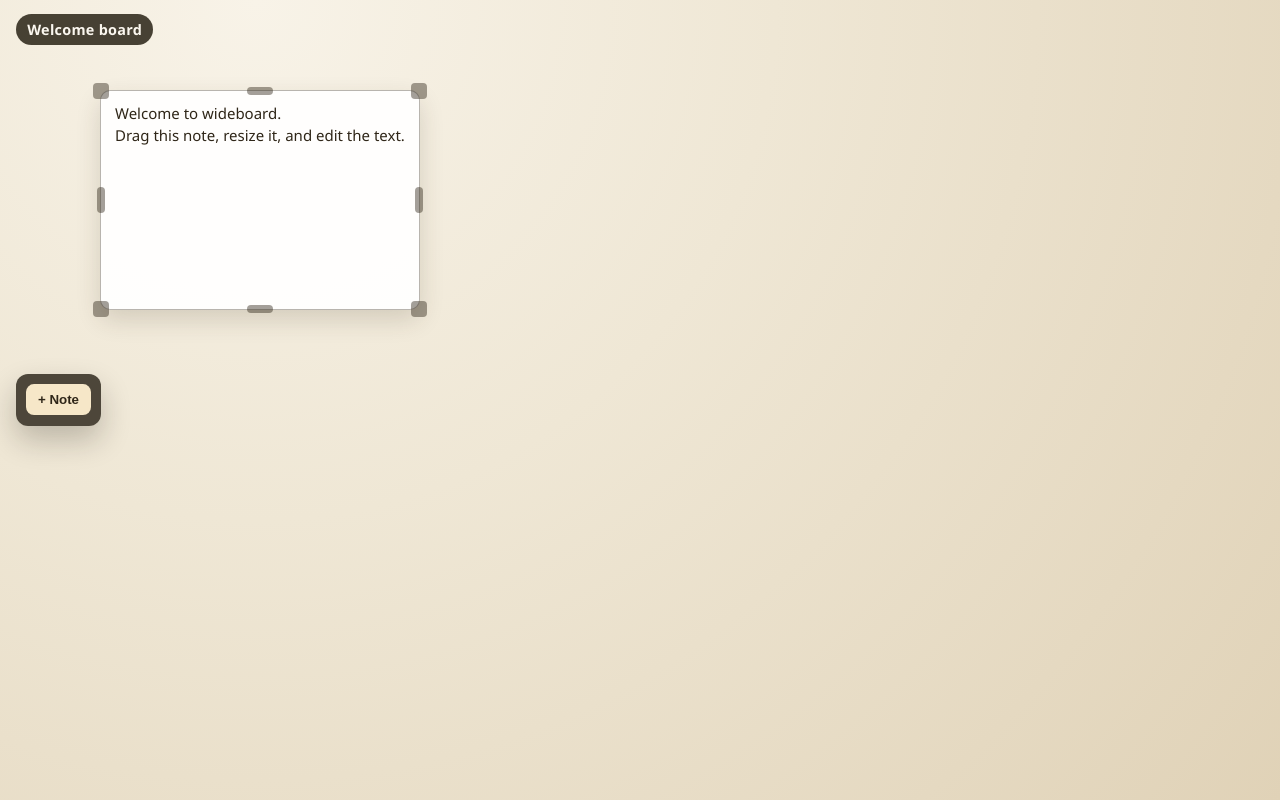
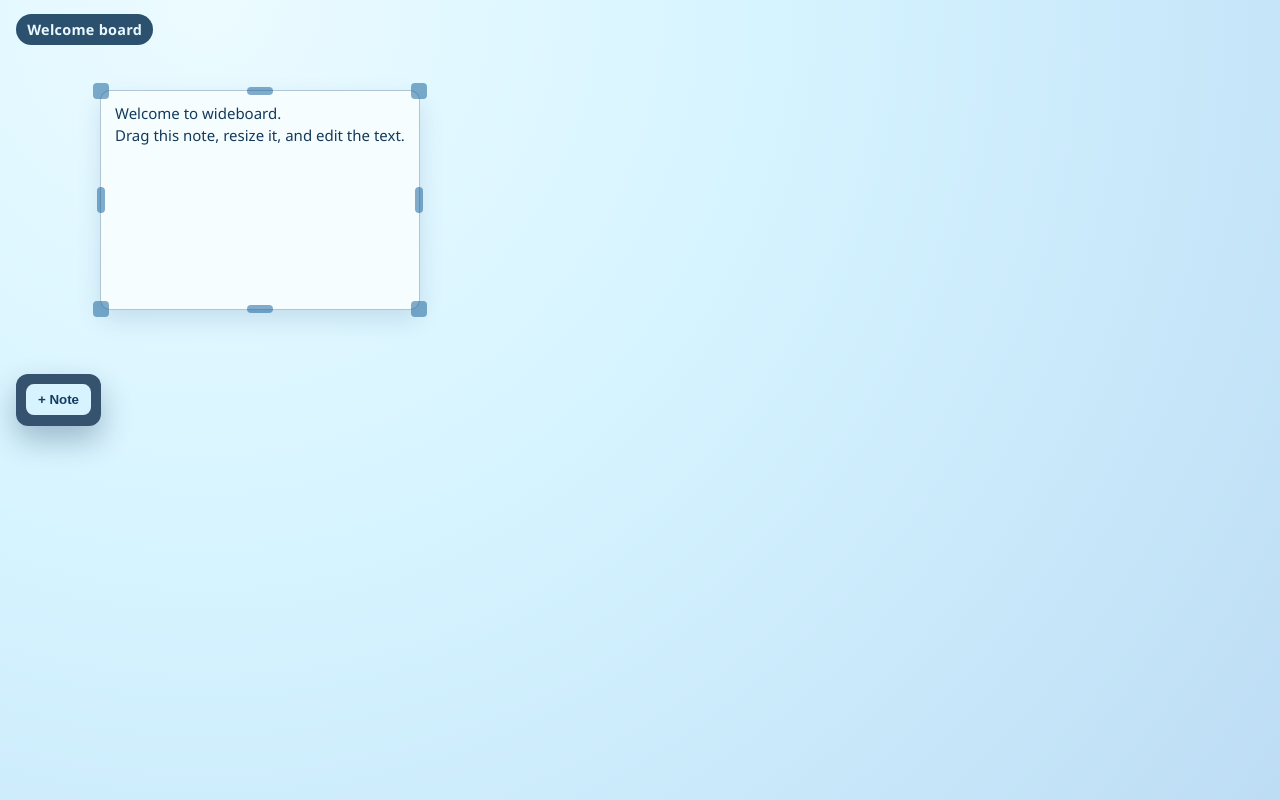
Before and after one commit to manuel-woelker/wideboard, a React (Vite) app in the folder ui/: page / in a window 1280 px wide. Built offline with nearby package versions, Linux system fonts and the light colour scheme.

Commit message:
style(UI): Apply cool fresh board color theme
Update board, notes, toolbar, action button, cursor icon, and resize handles to a cohesive cool blue/cyan palette.

Append development journal entry documenting theme decisions and validation steps.

```diff
--- a/ui/src/App.tsx
+++ b/ui/src/App.tsx
@@ -37,8 +37,8 @@ const OverlayTitle = styled.h1`
   margin: 0;
   padding: 0.35rem 0.7rem;
   border-radius: 999px;
-  background: rgba(37, 31, 19, 0.84);
-  color: #fbf7ef;
+  background: rgba(18, 58, 92, 0.88);
+  color: #eaf8ff;
   font-size: 0.9rem;
   letter-spacing: 0.02em;
   font-family: 'Segoe UI', Tahoma, Geneva, Verdana, sans-serif;
--- a/ui/src/board/BoardComponent.tsx
+++ b/ui/src/board/BoardComponent.tsx
@@ -54,7 +54,7 @@ class BoardRenderer {
     this.host.style.height = '100%';
     this.host.style.overflow = 'hidden';
     this.host.style.background =
-      'radial-gradient(circle at 20% 0%, #f8f3e8 0%, #efe7d5 40%, #e0d2b7 100%)';
+      'radial-gradient(circle at 16% 0%, #ecfbff 0%, #d6f4ff 42%, #bdddf5 100%)';
 
     this.noteSequence = this.deriveInitialNoteSequence(initialElements);
 
@@ -245,8 +245,8 @@ export function BoardComponent({ boardId = 'welcome', initialElements }: BoardCo
           gap: '0.55rem',
           padding: '0.65rem',
           borderRadius: '12px',
-          background: 'rgba(37, 31, 19, 0.8)',
-          boxShadow: '0 14px 30px rgba(26, 20, 12, 0.24)',
+          background: 'rgba(22, 52, 84, 0.84)',
+          boxShadow: '0 14px 30px rgba(14, 45, 82, 0.3)',
           zIndex: '20'
         }}
       >
@@ -259,8 +259,8 @@ export function BoardComponent({ boardId = 'welcome', initialElements }: BoardCo
             border: 'none',
             borderRadius: '8px',
             padding: '0.5rem 0.72rem',
-            background: isAddingNote ? '#e8cf9c' : '#f6e7c8',
-            color: '#2f2618',
+            background: isAddingNote ? '#79dbff' : '#d7f3ff',
+            color: '#123c63',
             fontWeight: '600',
             cursor: 'pointer'
           }}
--- a/ui/src/board/elementFrame.ts
+++ b/ui/src/board/elementFrame.ts
@@ -92,7 +92,7 @@ export function createResizeHandle(position: ResizeHandlePosition) {
   handle.dataset.resizeHandle = position;
   handle.style.position = 'absolute';
   handle.style.borderRadius = '4px';
-  handle.style.background = 'rgba(47, 38, 24, 0.44)';
+  handle.style.background = 'rgba(22, 95, 153, 0.52)';
   handle.style.touchAction = 'none';
   handle.style.zIndex = '2';
 
--- a/ui/src/board/noteElement.ts
+++ b/ui/src/board/noteElement.ts
@@ -25,10 +25,10 @@ export function createNoteRecord(element: NoteElement): NoteRecord {
   node.dataset.elementId = element.id;
   node.style.position = 'absolute';
   node.style.boxSizing = 'border-box';
-  node.style.border = '1px solid rgba(53, 42, 27, 0.35)';
+  node.style.border = '1px solid rgba(25, 79, 125, 0.32)';
   node.style.borderRadius = '10px';
-  node.style.background = 'rgba(255, 255, 255, 0.93)';
-  node.style.boxShadow = '0 10px 24px rgba(53, 42, 27, 0.16)';
+  node.style.background = 'rgba(247, 253, 255, 0.95)';
+  node.style.boxShadow = '0 10px 24px rgba(25, 79, 125, 0.14)';
   node.style.touchAction = 'none';
   node.style.userSelect = 'none';
   node.style.cursor = 'grab';
@@ -48,7 +48,7 @@ export function createNoteRecord(element: NoteElement): NoteRecord {
   editor.style.userSelect = 'text';
   editor.style.whiteSpace = 'pre-wrap';
   editor.style.fontFamily = '"Segoe UI", Tahoma, Geneva, Verdana, sans-serif';
-  editor.style.color = '#2f2618';
+  editor.style.color = '#133a5d';
   editor.style.lineHeight = '1.45';
   editor.style.fontSize = '15px';
   editor.dataset.testid = `note-editor-${element.id}`;
```
Also changed, not shown: 1 other file (tests, documents, lock files or other folders).
